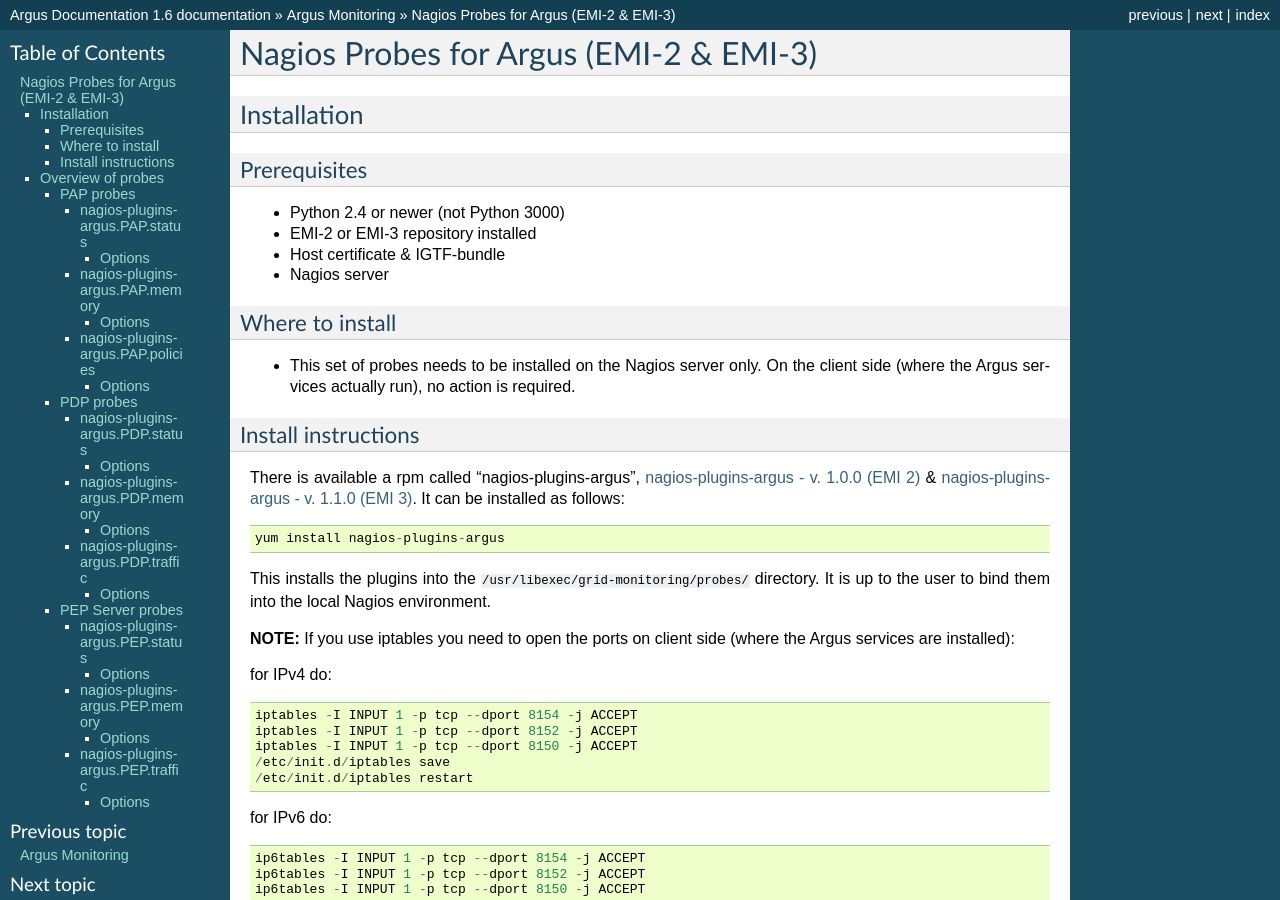
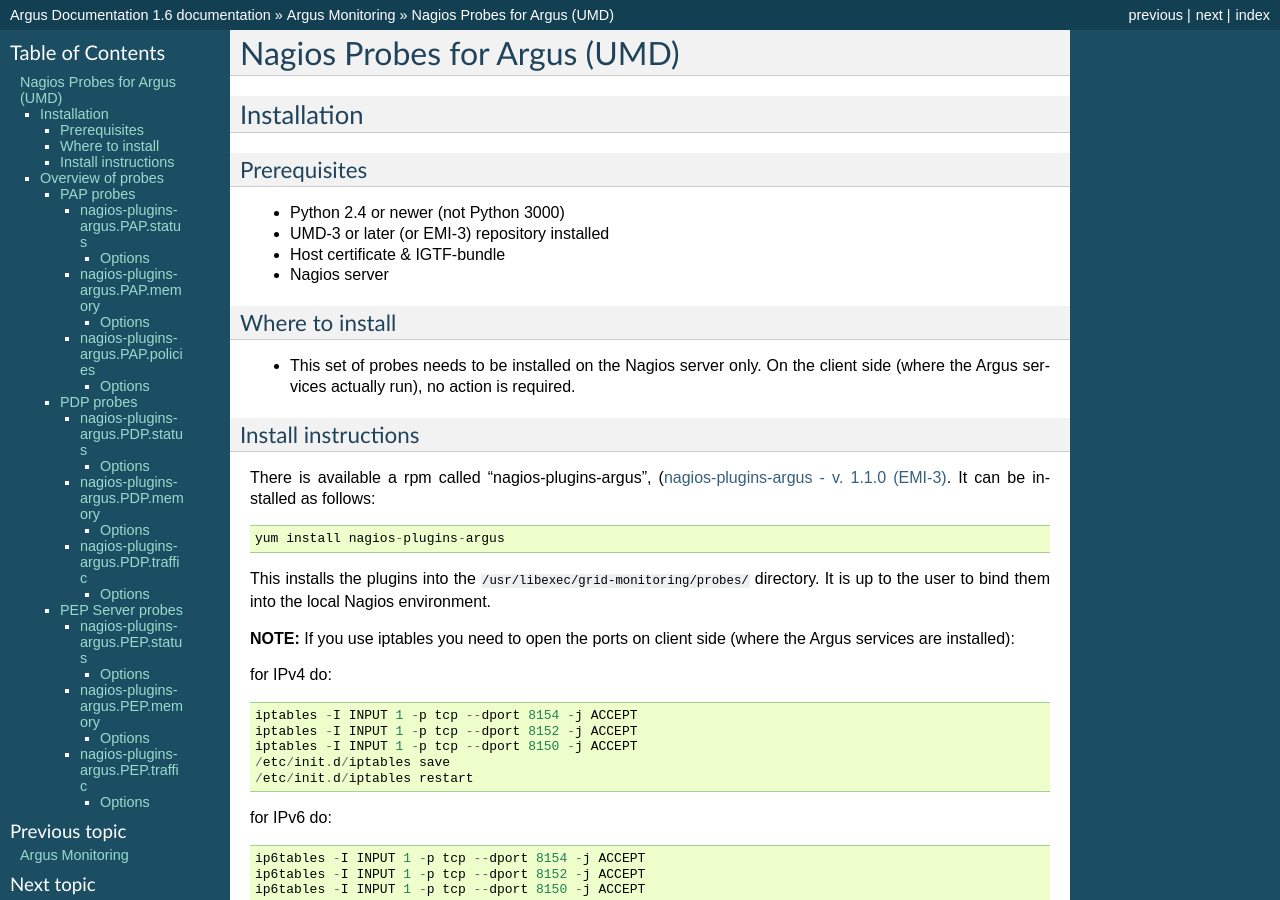
Before and after one commit to argus-authz/argus-documentation, a Sphinx documentation site: the page built from source/monitoring/emi_nagios_probes.rst, in a window 1280 px wide and 900 px high. Built offline with Sphinx 7.4.7, drawn with Linux system fonts in a browser that asks for light colours; some of the changed text lies outside the part shown.

Commit message:
monitoring: remove mention of EMI-2, move AuthZNagios.rst to outdated/

```diff
--- a/source/monitoring/emi_nagios_probes.rst
+++ b/source/monitoring/emi_nagios_probes.rst
@@ -1,7 +1,7 @@
 .. _argus_emi_nagios_probes:
 
-Nagios Probes for Argus (EMI-2 & EMI-3)
-=======================================
+Nagios Probes for Argus (UMD)
+=============================
 
 Installation
 ------------
@@ -10,7 +10,7 @@
 ~~~~~~~~~~~~~
 
 -  Python 2.4 or newer (not Python 3000)
--  EMI-2 or EMI-3 repository installed
+-  UMD-3 or later (or EMI-3) repository installed
 -  Host certificate & IGTF-bundle
 -  Nagios server
 
@@ -24,11 +24,8 @@
 Install instructions
 ~~~~~~~~~~~~~~~~~~~~
 
-There is available a rpm called "nagios-plugins-argus",
-`nagios-plugins-argus - v. 1.0.0 (EMI
-2) <http://eticssoft.web.cern.ch/eticssoft/repository/emi/emi.argus.nagios-plugins/1.0.0/noarch/>`__
-& `nagios-plugins-argus - v. 1.1.0 (EMI
-3) <http://eticssoft.web.cern.ch/eticssoft/repository/emi/emi.argus.nagios-plugins/1.1.0/noarch/>`__.
+There is available a rpm called "nagios-plugins-argus", (`nagios-plugins-argus - v. 1.1.0 (EMI-3)
+<http://eticssoft.web.cern.ch/eticssoft/repository/emi/emi.argus.nagios-plugins/1.1.0/noarch/>`__.
 It can be installed as follows:
 
 ::
```
Also changed, not shown: source/twiki_pages/outdated/AuthZNagios.rst (renamed from source/twiki_pages/AuthZNagios.rst).
